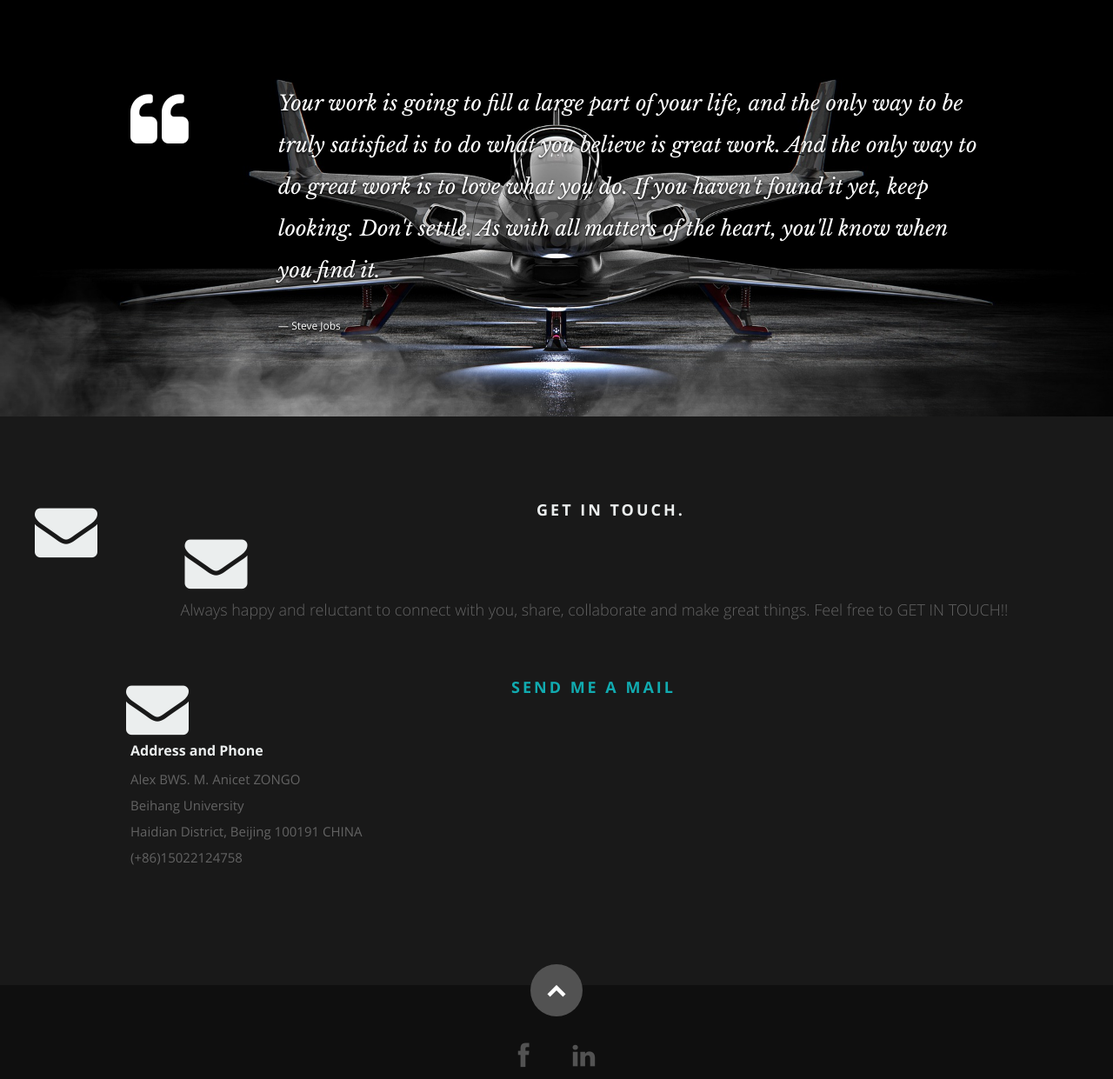
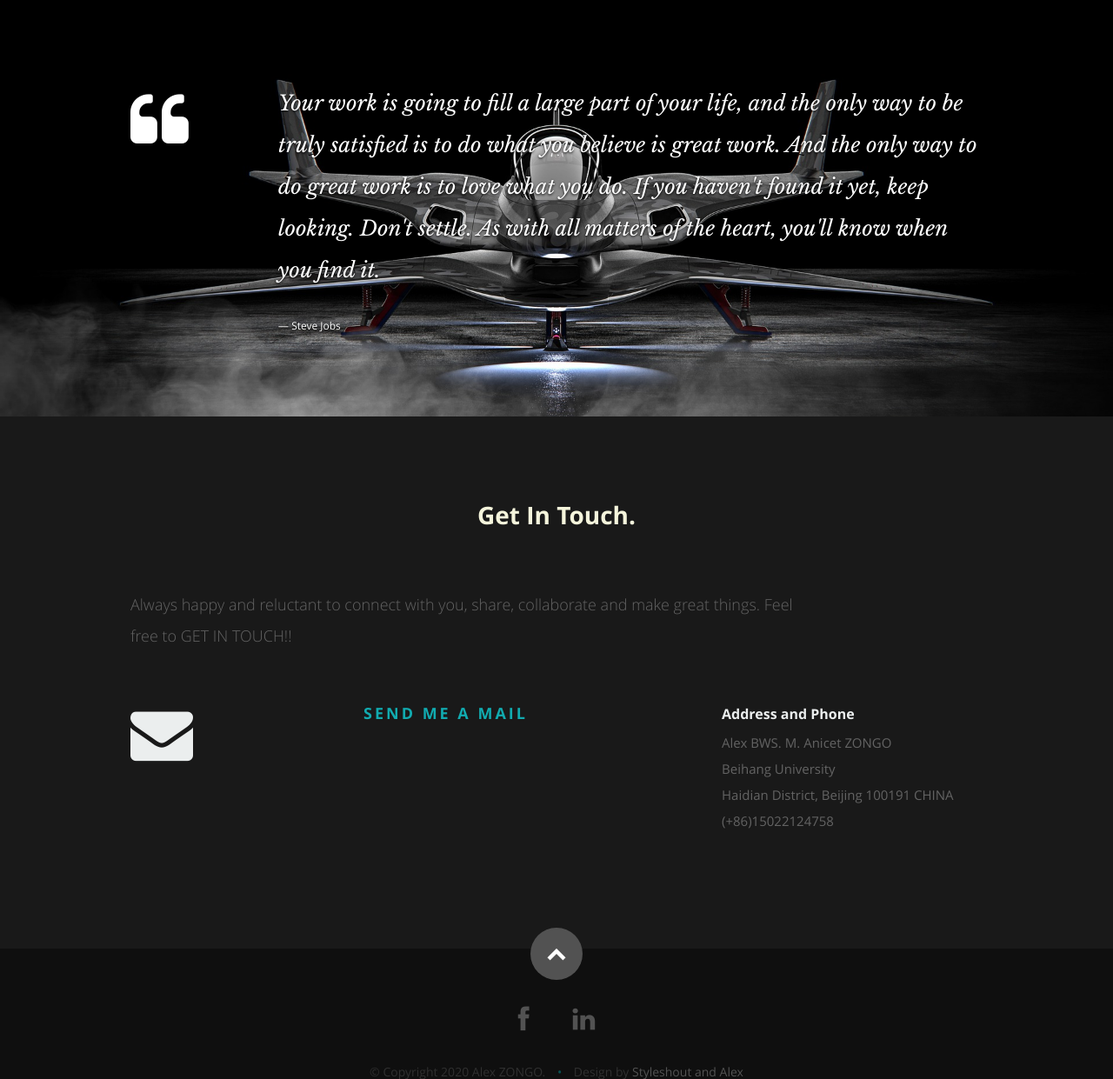
Before and after one commit to Alex-Zongo/PortfolioDjango, a Django app: page /projects/ in a window 1280 px wide. Shown: the part 4876-6117 px from the top of the page at 87% size. Run offline with Django 3.2, Linux system fonts and the light colour scheme; data comes from the database, SQL or seed files in the repository; some libraries are stand-ins or nearby versions.

Commit message:
modify get in touch

```diff
--- a/projects/templates/project_index.html
+++ b/projects/templates/project_index.html
@@ -304,16 +304,13 @@
 <!-- Contact Section
    ================================================== -->
 <section id="contact">
-  <div class="two columns header-col"></div>
-    <h1 style="text-align: center;">Get In Touch.</h1>
+  <div class="container">
+    <h2 style="text-align: center; color:beige">Get In Touch.</h2>
   </div>
+  <br/>
+  <br/>
   <div class="row section-head">
-    <div class="two columns header-col">
-      <h1 style=" text-align: center"></h1>
-    </div>
-
-
-    <div class="container">
+    <div class="ten columns">
       <p class="lead">
         Always happy and reluctant to connect with you, share, collaborate and
         make great things. Feel free to GET IN TOUCH!!
@@ -322,7 +319,7 @@
   </div>
 
   <div class="row">
-    <div class="container">
+    <div class="eight columns">
       <h1 style="text-align:center"><a href="mailto: alexanicetzongo@gmail.com">Send Me a Mail</a></h1>
       <!-- form -->
       <!-- <form action="" method="post" id="contactForm" name="contactForm">
```
